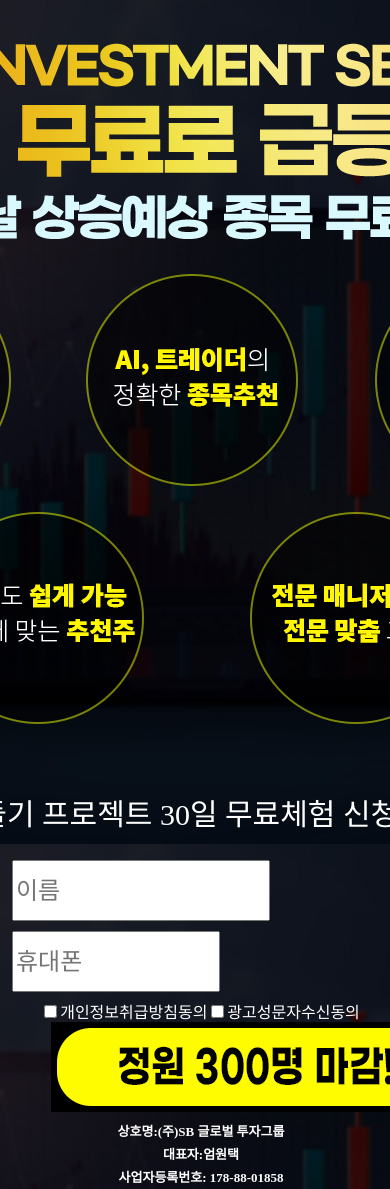
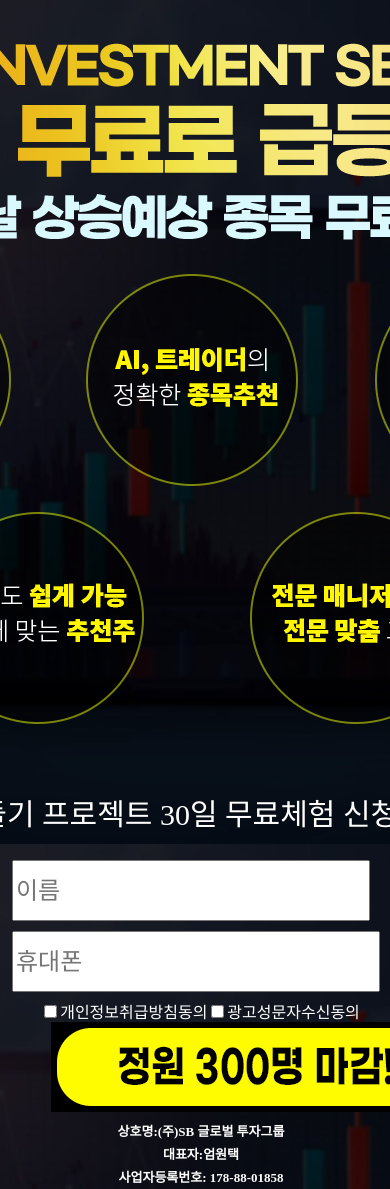
Before and after one commit to euntti/newstest, a React (Create React App) app: page / in a window 390 px wide. Shown: the top 1189 px of the page. Built offline with nearby package versions, Linux system fonts and the light colour scheme; no server answers.

Commit message:
픽셀 변경

```diff
--- a/src/App.css
+++ b/src/App.css
@@ -260,7 +260,7 @@ table {
     height: 50px; */
     justify-content: center;
     height: 55px;
-    width: 250px;
+    width: 350px;
   }
   .App .phone {
     display: block;
@@ -277,7 +277,7 @@ table {
     height: 50px;
     justify-content: center */
     height: 55px;
-    width: 200px;
+    width: 360px;
   }
   .App .btnArea button {
     display: flex;
```
